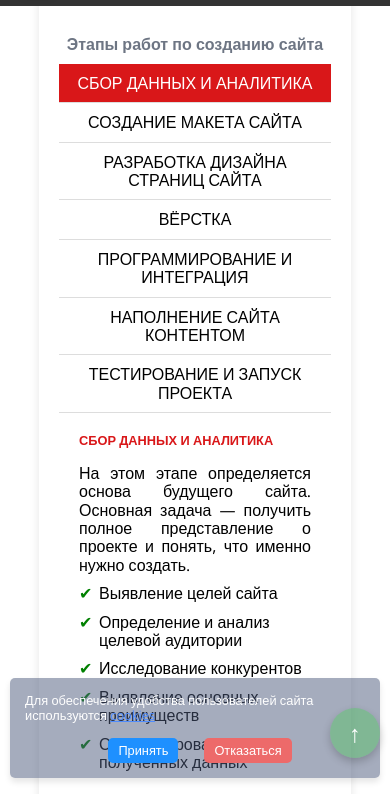
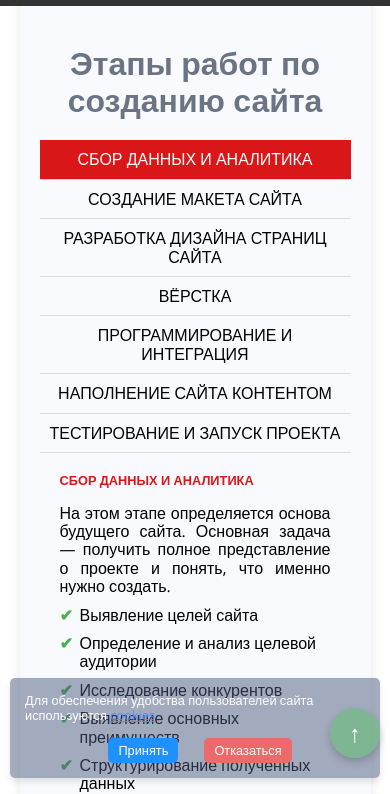
Before and after one commit to RubanDz/Project, a plain HTML site: page index.html in a window 390 px wide. Shown: the part 56-850 px from the top of the page. Drawn offline with nearby package versions, Linux system fonts and the light colour scheme.

Commit message:
add text

```diff
--- a/CSS/style.css
+++ b/CSS/style.css
@@ -249,7 +249,7 @@
 .container {
   width: 80%;
   margin: 0 auto;
-  background-color: #fff;
+  background-color: rgb(249, 250, 254);
   padding: 20px;
   box-shadow: 0 0 10px rgba(0,0,0,0.1);
   padding-top: 5rem;
@@ -303,6 +303,7 @@
 
 .step-content h2 {
   color: #d91719;
+  /* color: #4caf50; */
 }
 
 .step-content ul {
@@ -320,8 +321,10 @@
   content: '✔';
   position: absolute;
   left: 0;
-  color: green;
+  color: #4caf50;
+  font-weight: bold;  /* Сделаем символ жирным */
 }
+
 
 .participants {
   text-align: center;
@@ -329,6 +332,7 @@
 }
 .participants > h3 {
   color: rgba(47, 58, 79, 0.7);
+
 }
 
 .roles {
@@ -347,6 +351,9 @@
 }
 
 @media (max-width: 768px) {
+  .container {
+    width: 90%;
+  }
   .steps-container {
       flex-direction: column;
   }
@@ -368,9 +375,9 @@
       margin: 5px 0;
   }
 
-  .title {
+  /* .title {
       font-size: 1rem;
-  }
+  } */
   .step-content h2 {
     font-size: 0.8rem;
   }
```
